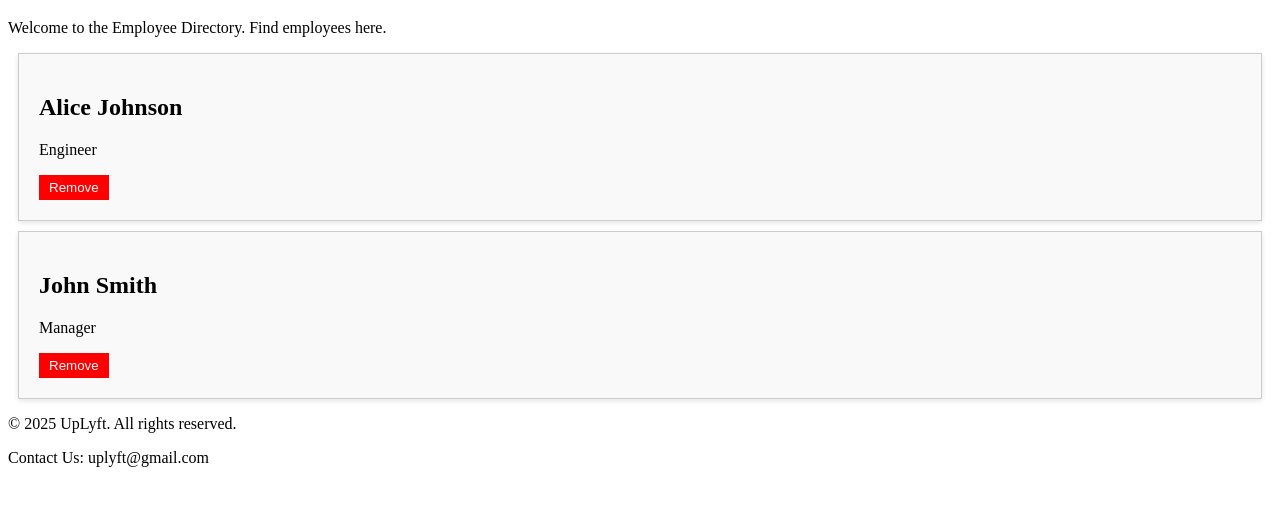
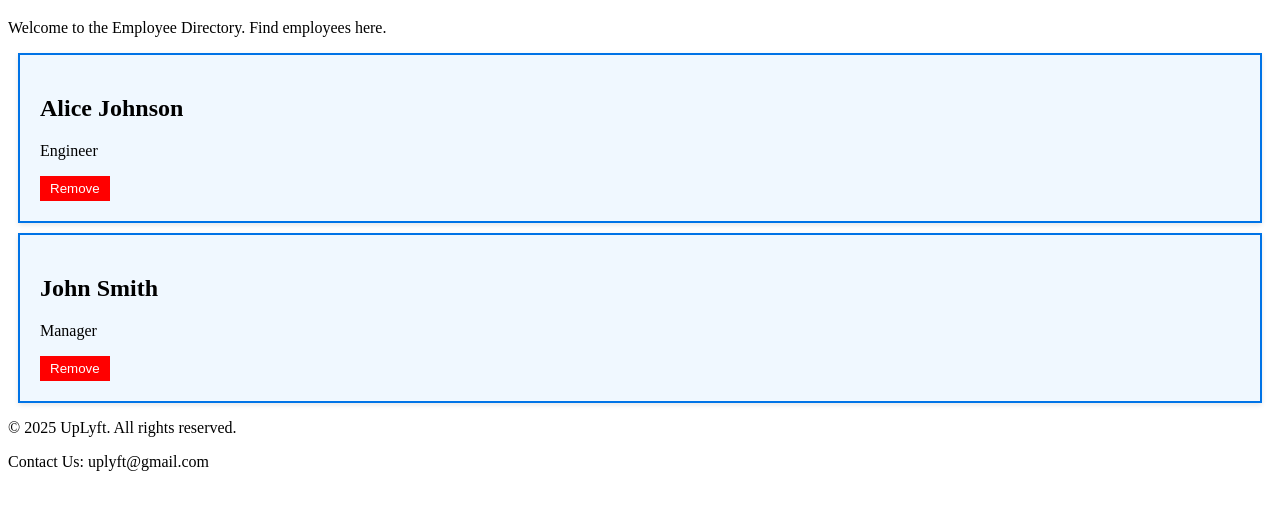
Before and after one commit to ElNotsniw/CC_13, a plain HTML site: page index.html in a window 1280 px wide. Shown: the part 61-570 px from the top of the page. Drawn offline with Linux system fonts and the light colour scheme.

Commit message:
Task 3 - Bulk Update on Employee Cards

```diff
--- a/cc_13.js
+++ b/cc_13.js
@@ -36,3 +36,26 @@ function addEmployeeCard(name, position) {
 
 addEmployeeCard('Alice Johnson', 'Engineer');
 addEmployeeCard('John Smith', 'Manager');
+
+
+
+
+
+// Task 3 - Bulk Update on Employee Cards
+
+// Creating a function to update the appearance of the employee dashboard, which adds a blue border around the employee's name
+
+function updateEmployeeCards() {
+    const employeeCards = document.querySelectorAll('.employee-card');
+
+    const employeeCardsArray = Array.from(employeeCards);
+
+    employeeCardsArray.forEach(card => {
+        card.style.backgroundColor = '#f0f8ff';
+        card.style.border = '2px solid #0073e6';
+    });
+}
+
+// Makes the changes above take effect immediately
+
+setTimeout(updateEmployeeCards, 0);
```
Also changed, not shown: index.html (+5 -0 lines).
